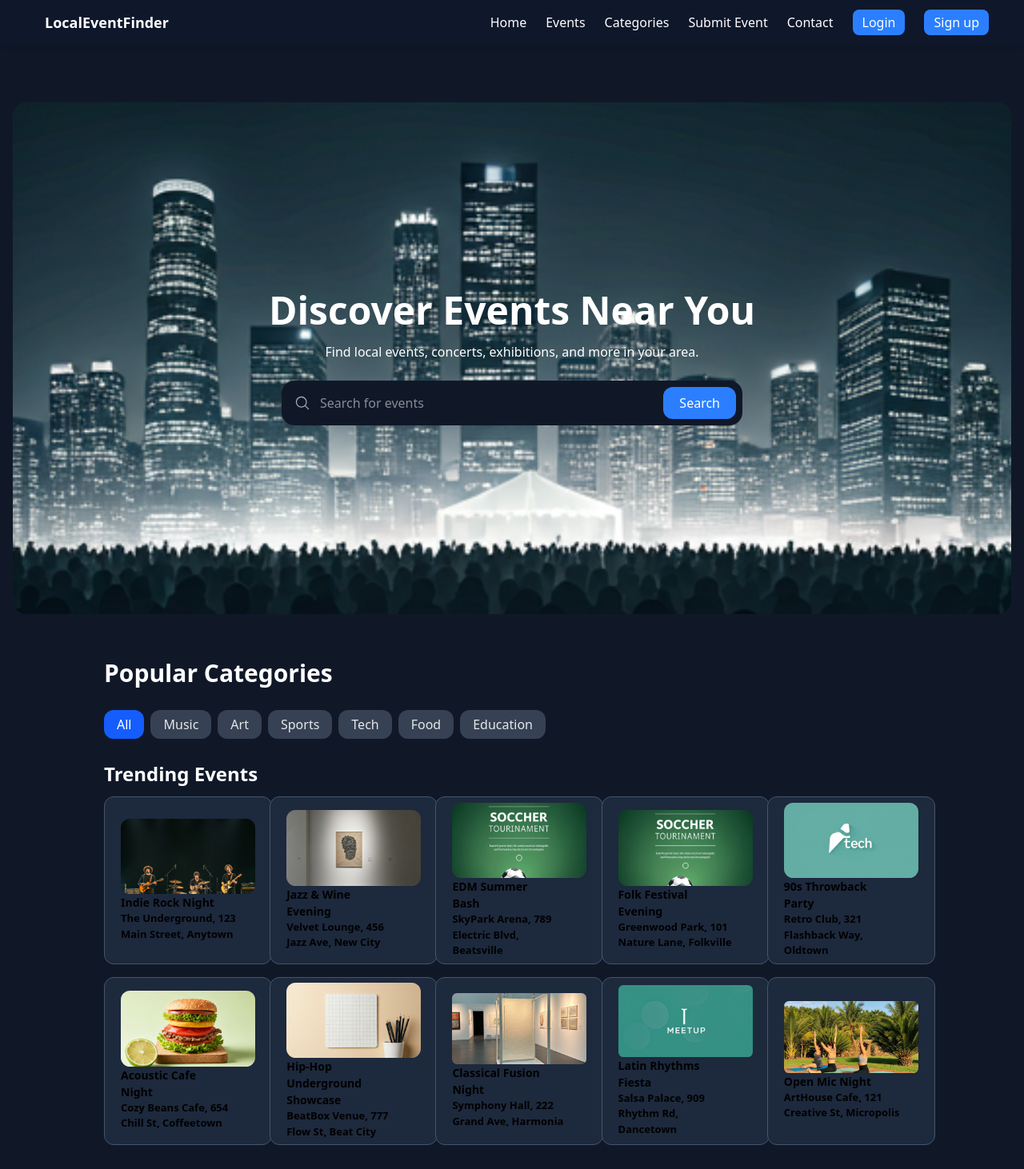
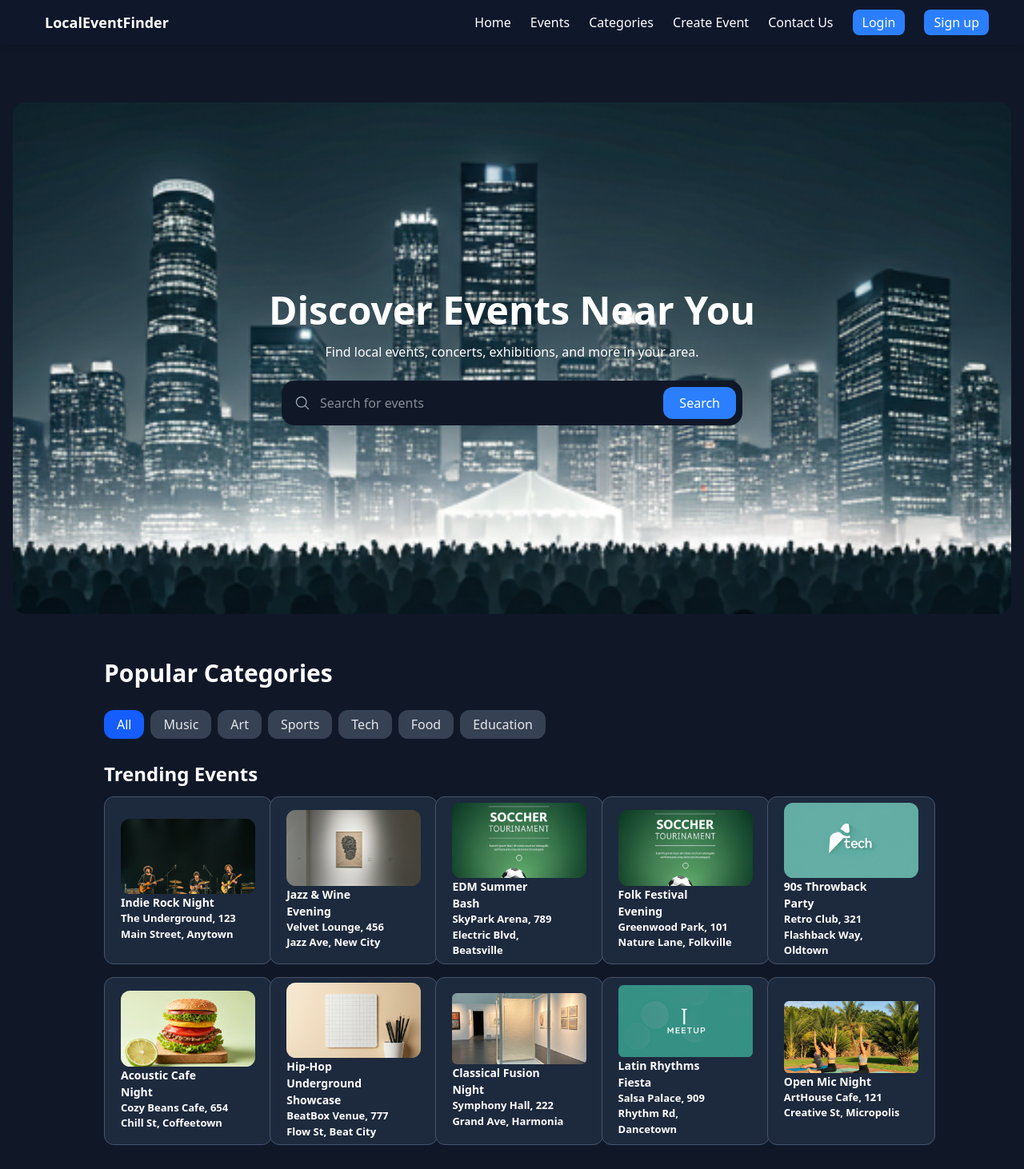
Before and after one commit to ahmadireshad01/Event-Finder, a React (Vite) app: page / in a window 1280 px wide. Shown: the top 1462 px of the page at 80% size. Built offline with nearby package versions, Linux system fonts and the light colour scheme.

Commit message:
update commit

```diff
--- a/src/components/Nav.tsx
+++ b/src/components/Nav.tsx
@@ -6,7 +6,10 @@ export default function Nav() {
   const [isMenuOpen, setIsMenuOpen] = useState(false);
 
   const scrollDown = () => {
-    window.scrollBy({ top: 600, behavior: "smooth" });
+    const section = document.getElementById("popular-categories");
+    if (section) {
+      section.scrollIntoView({ behavior: "smooth" });
+    }
     setIsMenuOpen(false);
   };
 
@@ -14,8 +17,8 @@ export default function Nav() {
     { name: "Home", onClick: () => navigate("/") },
     { name: "Events", onClick: () => navigate("/products") },
     { name: "Categories", onClick: scrollDown },
-    { name: "Submit Event", onClick: () => navigate("/createEvent") },
-    { name: "Contact", onClick: () => navigate("/contactUs") },
+    { name: "Create Event", onClick: () => navigate("/createEvent") },
+    { name: "Contact Us", onClick: () => navigate("/contactUs") },
   ];
 
   return (
--- a/src/components/PopularEvents.tsx
+++ b/src/components/PopularEvents.tsx
@@ -44,7 +44,10 @@ export default function PopularEvents({ searchQuery }: PopularEventsProps) {
   };
 
   return (
-    <div className="flex flex-col mt-8 w-full px-[130px] pt-6">
+    <div
+      id="popular-categories"
+      className="flex flex-col mt-8 w-full px-[130px] pt-6"
+    >
       <p className="font-semibold max-md:pl-7 text-3xl text-white">
         Popular Categories
       </p>
@@ -81,7 +84,7 @@ export default function PopularEvents({ searchQuery }: PopularEventsProps) {
           return (
             <Link to={`/event/${theEvent.id}`} key={theEvent.id}>
               <div
-                className={`rounded-xl transition shadow-none ${selectedStyle} flex flex-col justify-center items-center`}
+                className={`rounded-xl transition shadow-none ${selectedStyle} flex flex-col justify-center items-center text-white`}
                 style={{ height: "210px", width: "210px" }}
               >
                 <EventCard
```
